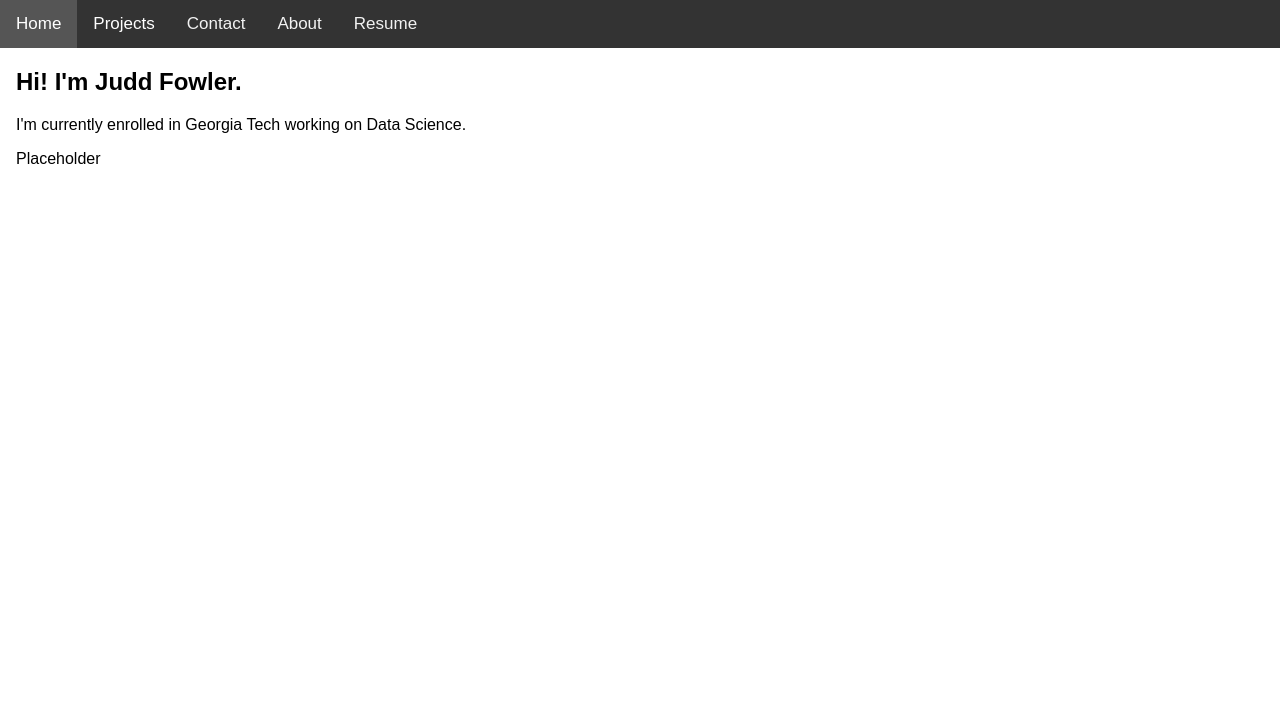
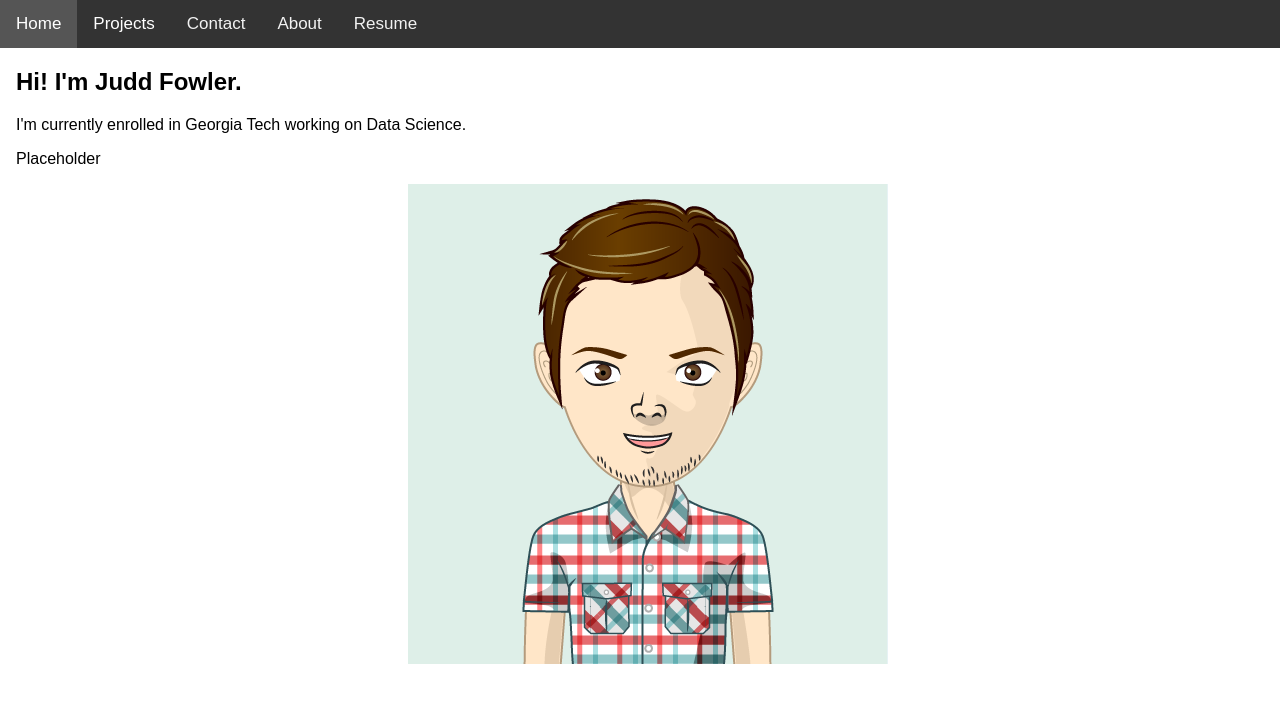
Before and after one commit to GitJudd/gitjudd.github.io, a plain HTML site: page index.html in a window 1280 px wide. Drawn offline with Linux system fonts and the light colour scheme.

Commit message:
Update index.html

```diff
--- a/index.html
+++ b/index.html
@@ -61,7 +61,9 @@ body {margin:0;font-family:Arial}
   display: block;
   text-align: left;
 }
-
+ .img-container {
+   text-align: center;
+}
 .topnav a:hover, .dropdown:hover .dropbtn {
   background-color: #555;
   color: white;
@@ -132,6 +134,7 @@ body {margin:0;font-family:Arial}
   <h2>Hi! I'm Judd Fowler.</h2>
   <p>I'm currently enrolled in Georgia Tech working on Data Science. </p>
   <p>Placeholder</p>
+  <p><div class="img-container"><img src="images/logo.png" alt="Centered Div Cartoon"></div> </p>
 </div>
 
 <script>
```
